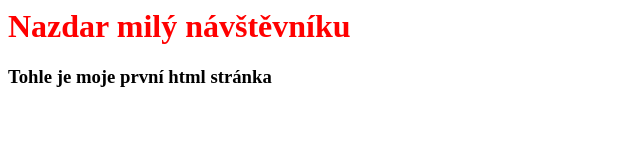
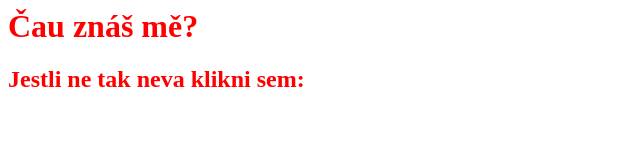
Before and after one commit to Drako3000/web, a plain HTML site: page index.html in a window 1280 px wide. Shown: the whole page, without its empty margins (0-640 px from the left). Drawn offline with Linux system fonts and the light colour scheme.

Commit message:
add title

```diff
--- a/index.html
+++ b/index.html
@@ -1,6 +1,9 @@
 <html>
+    <head>
+        <title>Dračí Rytíř</title>
+    </head>
     <body>
-        <h1 style="color: red">Nazdar milý návštěvníku</h1>
-        <h3>Tohle je moje první html stránka</h3>
+        <h1 style="color: red"> Čau znáš mě? </h1>
+        <h2 style="color: red">Jestli ne tak neva klikni sem:</h2>
     </body>
 </html>
```
